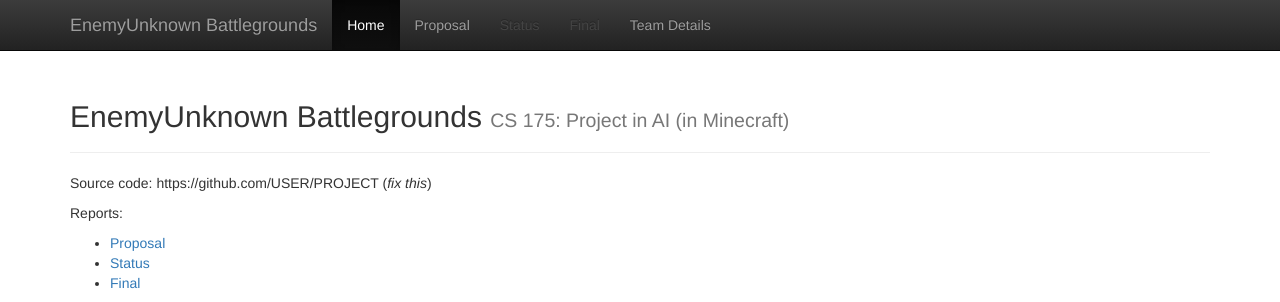
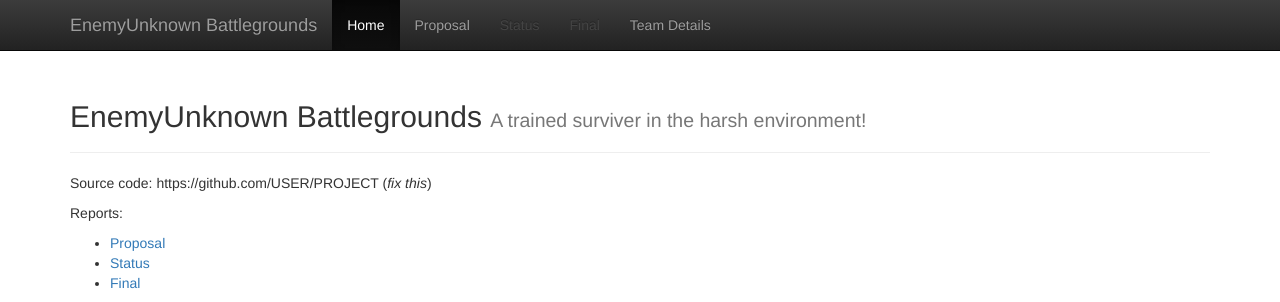
Before and after one commit to chenhaoy1/EnemyUnknown-Battlegrounds, a Jekyll site: the page built from docs/index.md, in a window 1280 px wide. Shown: the top 302 px of the page. Built offline with Jekyll 4.4.1, drawn with Linux system fonts in a browser that asks for light colours; formulas are drawn with MathJax 3.

Commit message:
Update _config.yml

```diff
--- a/docs/_config.yml
+++ b/docs/_config.yml
@@ -2,7 +2,7 @@
 # site.title
 
 title:    'EnemyUnknown Battlegrounds'
-subtitle: 'CS 175: Project in AI (in Minecraft)'
+subtitle: 'A trained surviver in the harsh environment!'
 
 
 #########################
```
